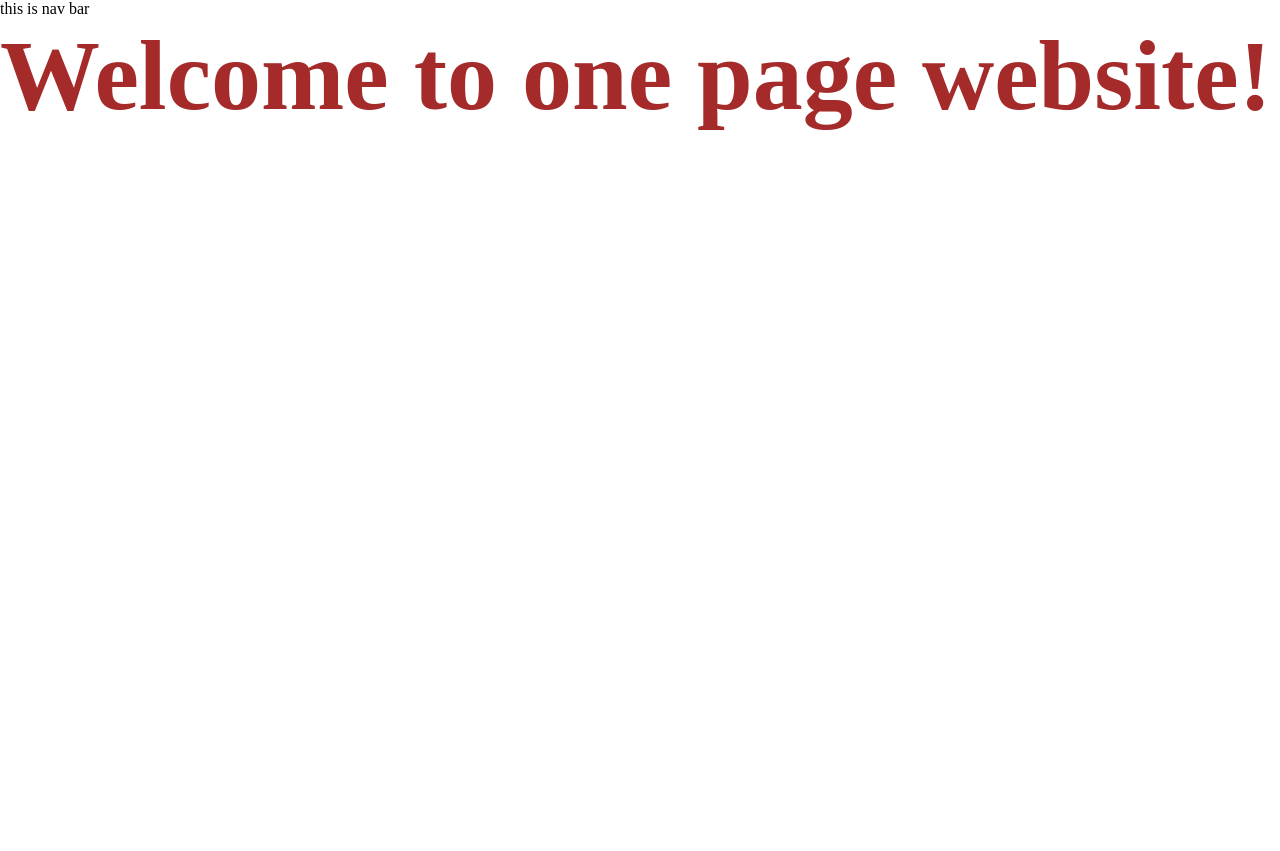
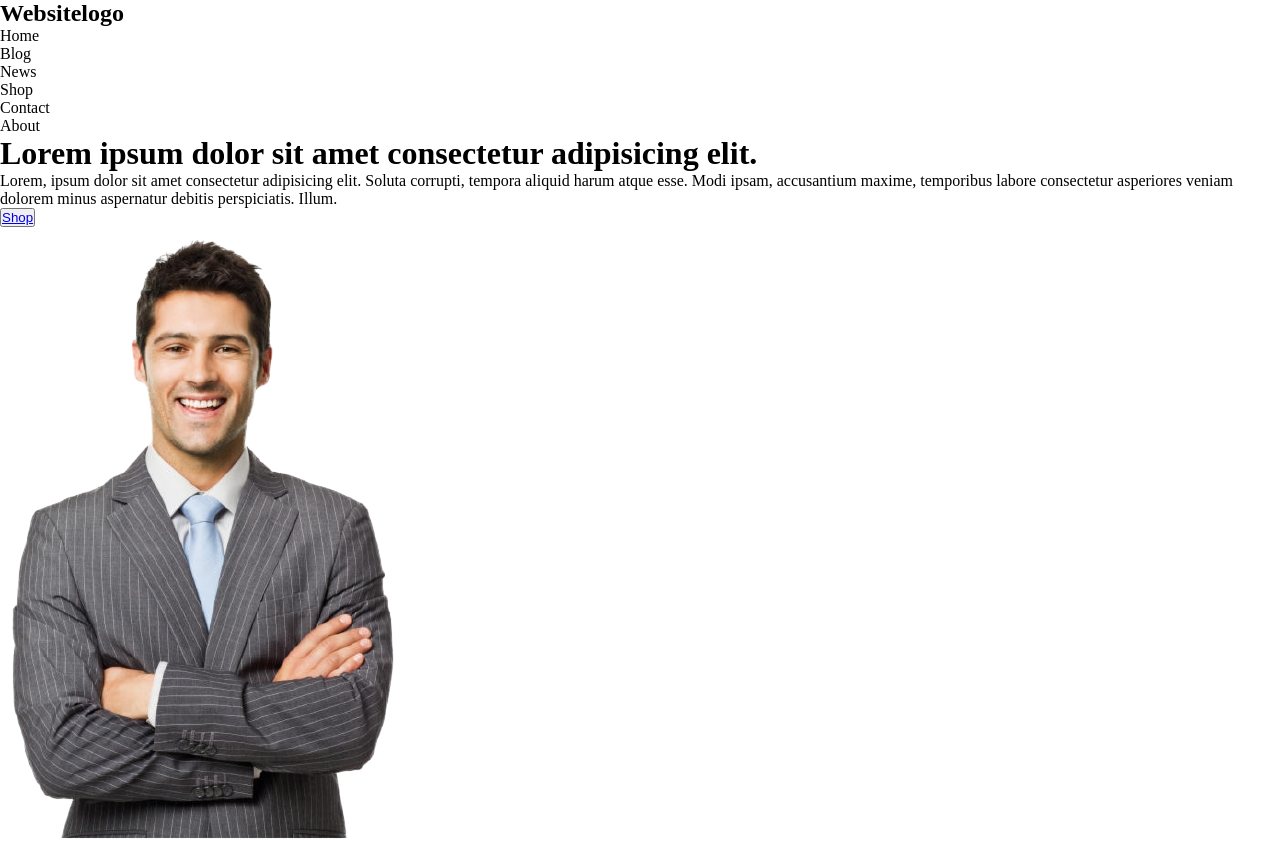
Before and after one commit to bacha-11/ParalyzeWebsite, a Flask app: page / in a window 1280 px wide. Before the commit the page ends 130 px from the top, so only its background shows below. Run offline with Flask 2, Linux system fonts and the light colour scheme.

Commit message:
add html content to the header section

```diff
--- a/app/templates/_nav.html
+++ b/app/templates/_nav.html
@@ -1 +1,17 @@
-this is nav bar
+<nav>
+    <div class="logo">
+        <h1>Websitelogo</h1>
+    </div>
+
+    <div class="navbar">
+        <ul>
+            <li>Home</li>
+            <li>Blog</li>
+            <li>News</li>
+            <li>Shop</li>
+            <li>Contact</li>
+            <li>About</li>
+        </ul>
+    </div>
+
+</nav>
--- a/app/templates/base.html
+++ b/app/templates/base.html
@@ -16,7 +16,7 @@
 
 </head>
 <body>
-    {% include '_nav.html' %}
+
 
     {% block content %}
     {% endblock %}
--- a/app/templates/index.html
+++ b/app/templates/index.html
@@ -1,5 +1,29 @@
 {% extends 'base.html' %}
 
 {% block content %}
-<h1 id="h">Welcome to one page website!</h1>
+
+<header>
+    {% include '_nav.html' %}
+
+    <div class="main_content">
+        <div class="content">
+            <h1>Lorem ipsum dolor sit amet consectetur adipisicing elit.</h1>
+            <p>
+                Lorem, ipsum dolor sit amet consectetur adipisicing elit.
+                Soluta corrupti, tempora aliquid harum atque esse. Modi ipsam, accusantium maxime,
+                temporibus labore consectetur asperiores veniam dolorem minus aspernatur debitis perspiciatis. Illum.
+            </p>
+            <button> <a href="#"> Shop </a> </button>
+        </div>
+
+        <div class="content_img">
+            <img src="{{ url_for('static', filename='images/businessman1.png') }}" alt="">
+        </div>
+    </div>
+</header>
+
+
+
+
+
 {% endblock %}
```
Also changed, not shown: app/static/images/businessman1.png (added), app/static/images/businessman2.png (added), app/static/images/businessman3.png (added), app/static/images/businessman4.png (added).
